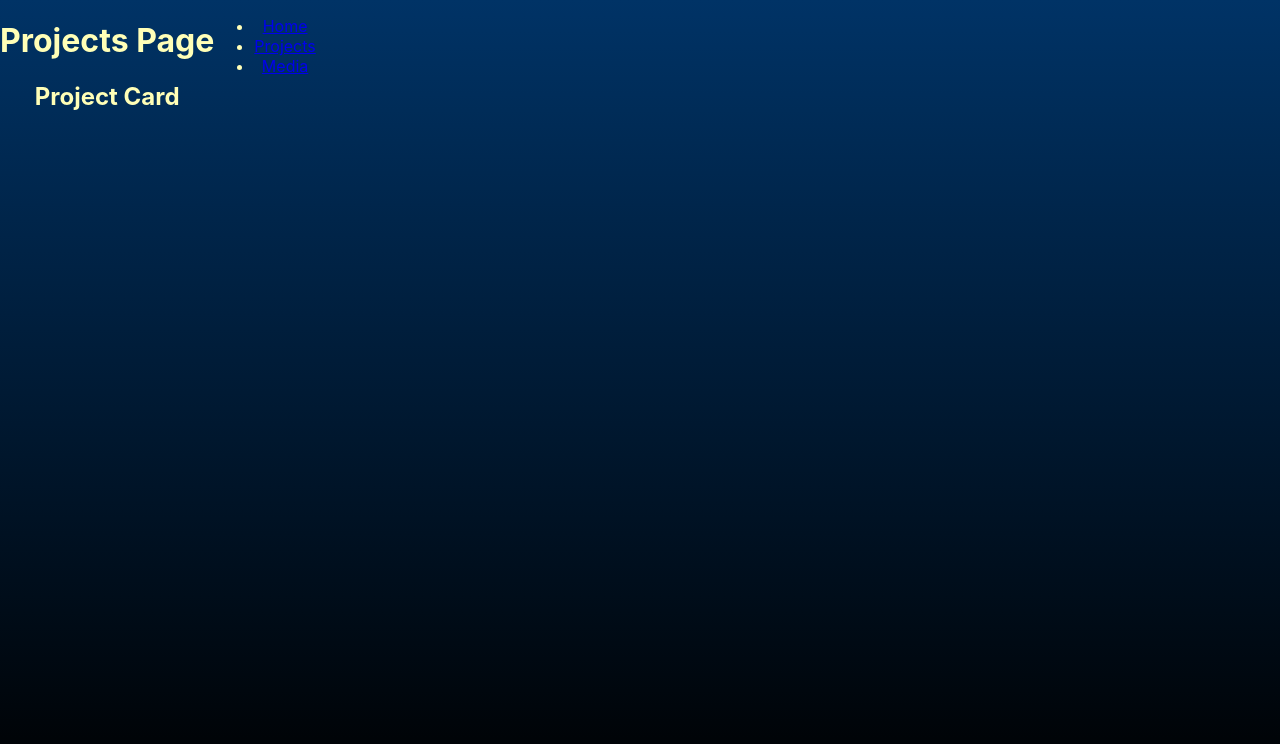
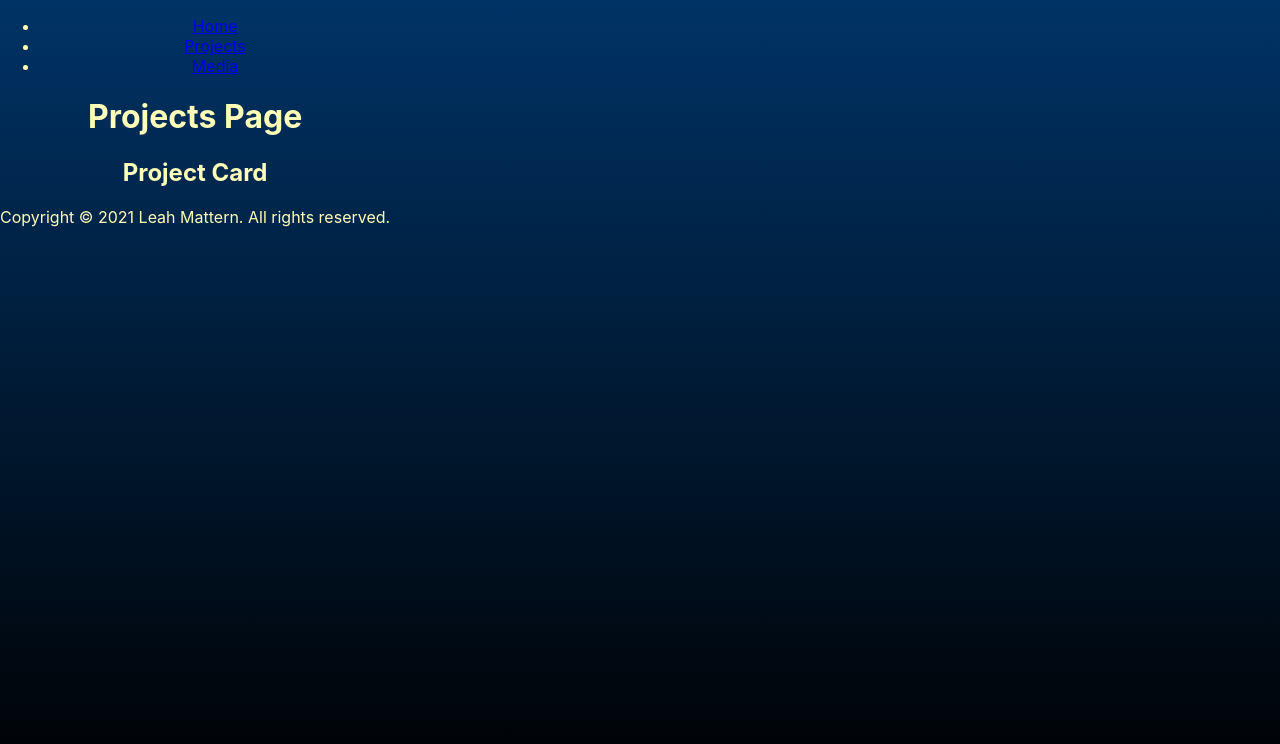
Before and after one commit to Lady-Mattern/mattern-portfolio, a React (Create React App) app: page /projects in a window 1280 px wide. Shown: the top 744 px of the page. Built offline with nearby package versions, Linux system fonts and the light colour scheme.

Commit message:
Flushing out template structure so that landing page has no header and footer while all other pages do.

```diff
--- a/src/App.js
+++ b/src/App.js
@@ -9,7 +9,6 @@ import ProjectShowPage from './pages/ProjectShowPage/index';
 import MediaPage from './pages/MediaPage/index';
 
 // Components
-import Header from './components/Header/index';
 
 function App() {
   return (
@@ -21,7 +20,6 @@ function App() {
         <Route path="/project" component={ProjectShowPage} />
         <Route path="/media" component={MediaPage} />
       </Switch>
-      <Header />
     </div>
   );
 }
--- /dev/null
+++ b/src/components/Footer/index.js
@@ -0,0 +1,10 @@
+
+function Footer() {
+    return (
+        <footer>
+            Copyright &copy; {new Date().getFullYear()} Leah Mattern. All rights reserved.
+        </footer>
+    )
+}
+
+export default Footer;
--- a/src/pages/LandingPage/index.js
+++ b/src/pages/LandingPage/index.js
@@ -6,7 +6,7 @@ function LandingPage() {
             <p className="left">Welcome to the home of...</p>
             <h1>Leah Mattern</h1>
             <p className="left">A reasonably tame Software Engineer</p>
-            <Link to="/profile">Touch to enter</Link>
+            <Link to="/profile"><button>Touch to Enter</button></Link>
         </div>
     )
 }
--- a/src/pages/MediaPage/index.js
+++ b/src/pages/MediaPage/index.js
@@ -1,10 +1,16 @@
+import Header from '../../components/Footer/index';
+import Footer from '../../components/Footer';
 import MediaCard from '../../components/MediaCard/index';
 
 function MediaPage() {
     return (
         <div>
-            <h1>Media Page</h1>
-            <MediaCard />
+            <Header />
+            <main>
+                <h1>Media Page</h1>
+                <MediaCard />
+            </main>
+            <Footer />
         </div>
     )
 }
--- a/src/pages/ProfilePage/index.js
+++ b/src/pages/ProfilePage/index.js
@@ -1,8 +1,14 @@
+import Header from '../../components/Header/index';
+import Footer from '../../components/Footer/index';
 
 function ProfilePage() {
     return (
         <div>
-            <h1>Profile Page</h1>
+            <Header />
+            <main>
+                <h1>Profile Page</h1>
+            </main>
+            <Footer />
         </div>
     )
 }
--- a/src/pages/ProjectShowPage/index.js
+++ b/src/pages/ProjectShowPage/index.js
@@ -1,8 +1,14 @@
+import Header from '../../components/Header/index';
+import Footer from '../../components/Footer/index';
 
 function ProjectShowPage() {
     return (
         <div>
-            <h1>Single Project</h1>
+            <Header />
+            <main>
+                <h1>Single Project</h1>
+            </main>
+            <Footer />
         </div>
     )
 }
--- a/src/pages/ProjectsPage/index.js
+++ b/src/pages/ProjectsPage/index.js
@@ -1,10 +1,16 @@
+import Header from '../../components/Header/index';
+import Footer from '../../components/Footer/index';
 import ProjectCard from '../../components/ProjectCard/index';
 
 function ProjectsPage() {
     return (
         <div>
-            <h1>Projects Page</h1>
-            <ProjectCard />
+            <Header />
+            <main>
+                <h1>Projects Page</h1>
+                <ProjectCard />
+            </main>
+            <Footer />
         </div>
     )
 }
```
Also changed, not shown: 1 other file (tests, documents, lock files or other folders).
